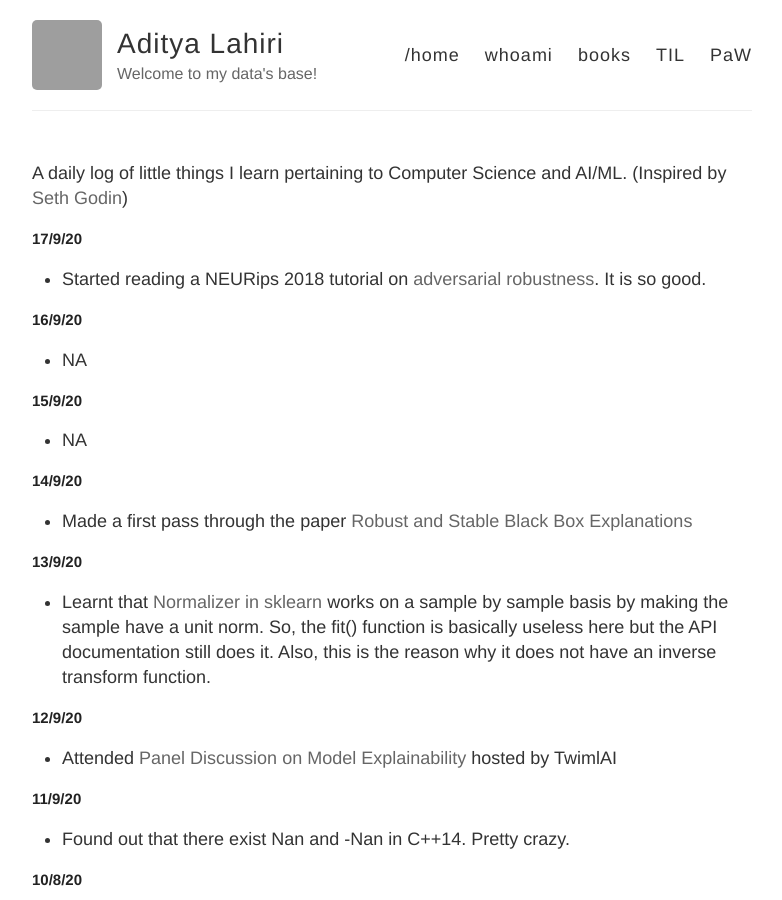
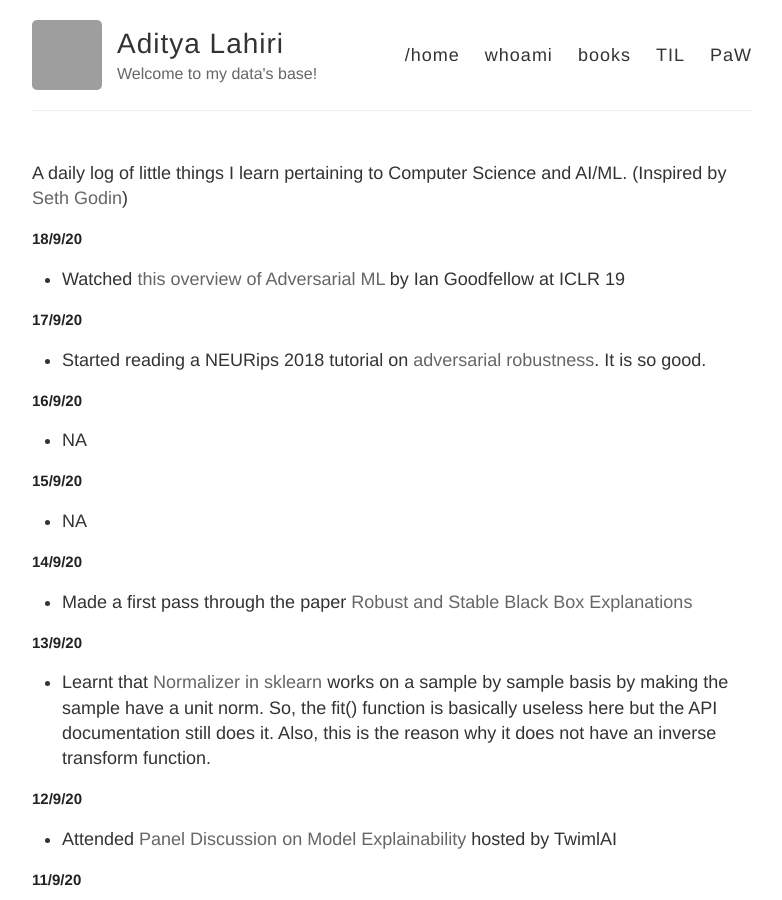
Before and after one commit to adityalahiri/adityalahiri.github.io, a Jekyll site: the page built from TIL.md, in a window 1280 px wide and 900 px high. Shown: the whole window, without its empty margins (248-1030 px from the left). Built offline with Jekyll 4.4.1, drawn with Linux system fonts in a browser that asks for light colours; our own code applies the rules of GitHub Pages for plain Markdown files; grey boxes are pictures that could not be loaded.

Commit message:
Update for 18/9

```diff
--- a/TIL.md
+++ b/TIL.md
@@ -1,5 +1,9 @@
 A daily log of little things I learn pertaining to Computer Science and AI/ML.
 (Inspired by [Seth Godin](https://seths.blog/))
+
+## 18/9/20
+
+* Watched [this overview of Adversarial ML](https://www.youtube.com/watch?v=sucqskXRkss) by Ian Goodfellow at ICLR 19
 
 ## 17/9/20
 
```
